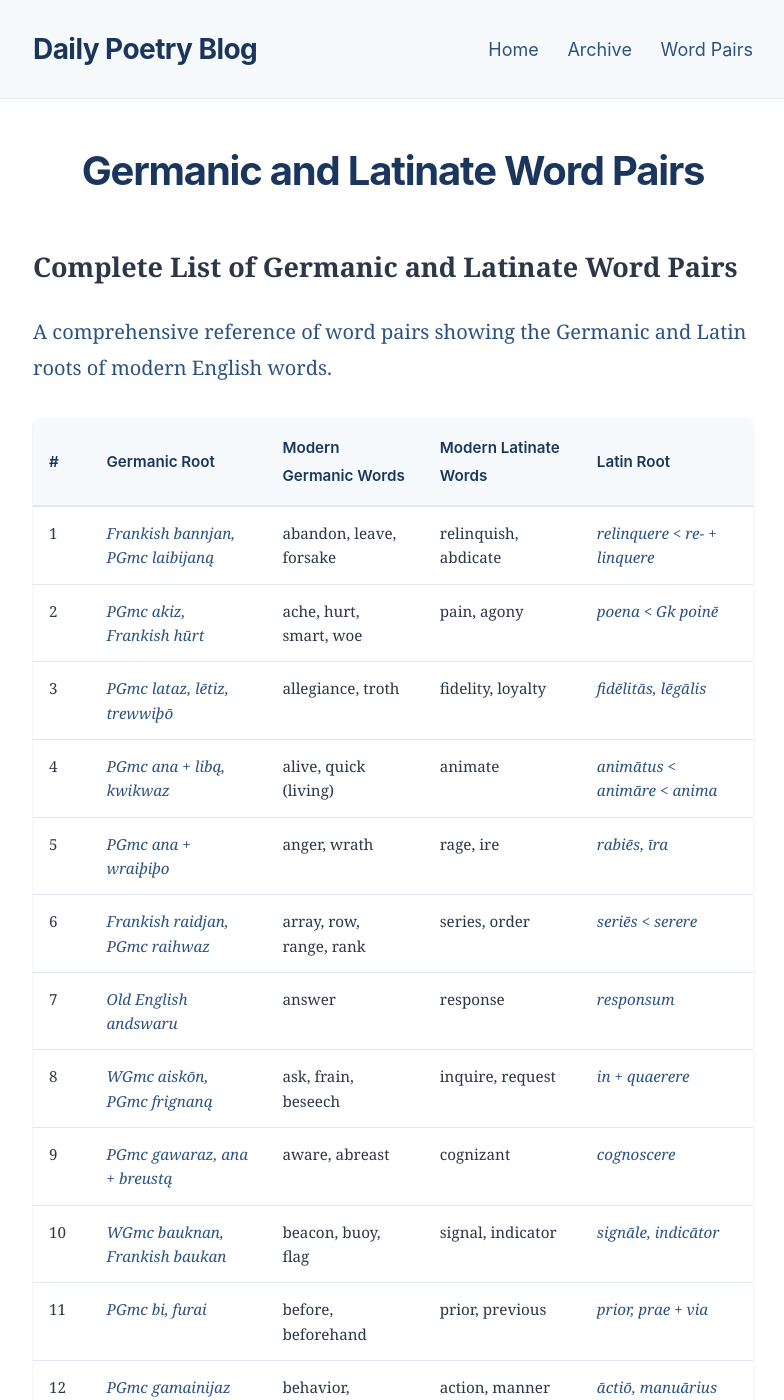
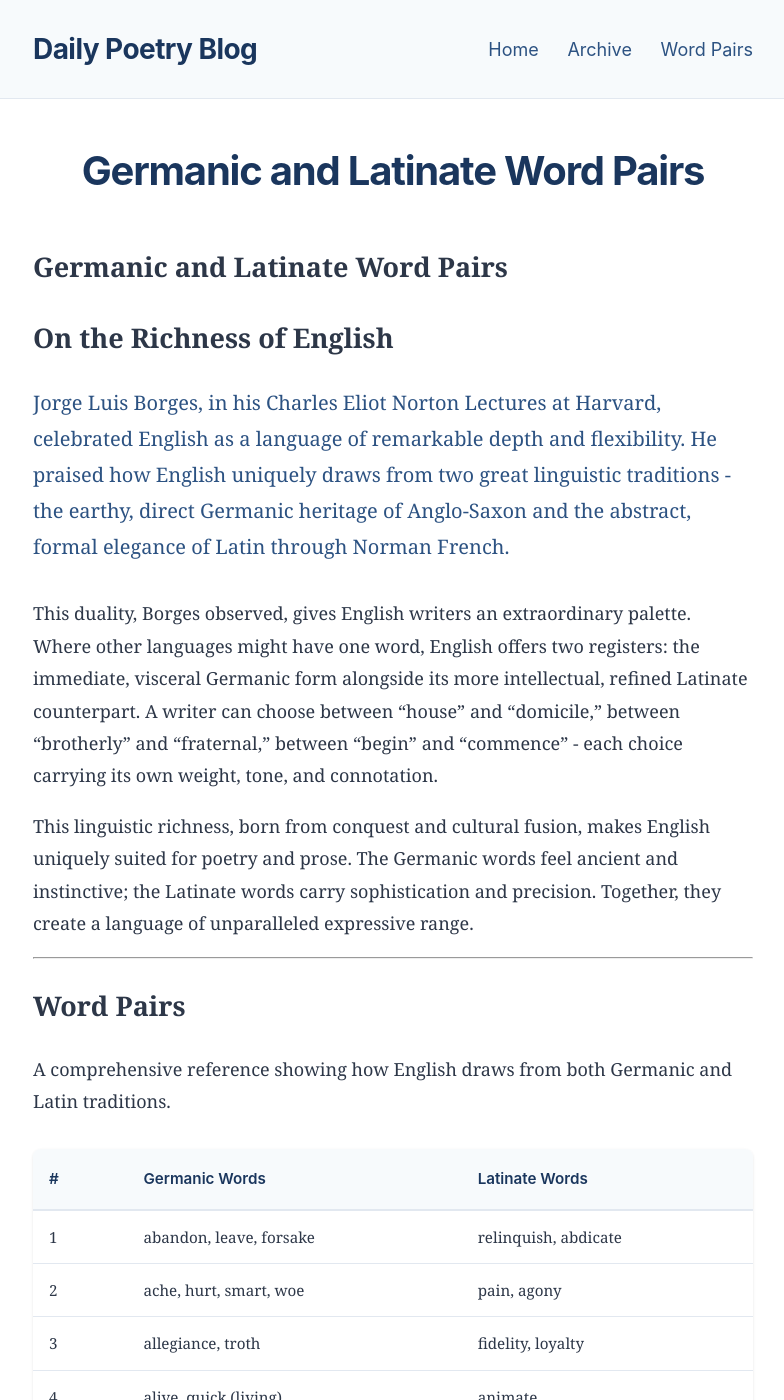
Before and after one commit to VishakBharadwaj94/poetry-service, a Jekyll site: the page built from word-pairs.md, in a window 1280 px wide and 1400 px high. Shown: the whole window, without its empty margins (247-1031 px from the left). Built offline with Jekyll 4.4.1, drawn with Linux system fonts in a browser that asks for light colours; some of the changed text lies outside the part shown.

Commit message:
Fix farewell post date and update word-pairs with Borges intro
- Change farewell post date from Dec 17 to Dec 16 (today) so Jekyll publishes it
- Add Borges quote about English's Germanic/Latinate richness
- Simplify word-pairs table by removing etymology columns
- Keep clean 3-column format: number, Germanic words, Latinate words

```diff
--- a/word-pairs.md
+++ b/word-pairs.md
@@ -4,192 +4,204 @@ title: Germanic and Latinate Word Pairs
 permalink: /word-pairs/
 ---
 
-# Complete List of Germanic and Latinate Word Pairs
+# Germanic and Latinate Word Pairs
 
-A comprehensive reference of word pairs showing the Germanic and Latin roots of modern English words.
+## On the Richness of English
 
-| # | Germanic Root | Modern Germanic Words | Modern Latinate Words | Latin Root |
-|---|--------------|----------------------|---------------------|------------|
-| 1 | *Frankish bannjan, PGmc laibijaną* | abandon, leave, forsake | relinquish, abdicate | *relinquere < re- + linquere* |
-| 2 | *PGmc akiz, Frankish hūrt* | ache, hurt, smart, woe | pain, agony | *poena < Gk poinē* |
-| 3 | *PGmc lataz, lētiz, trewwiþō* | allegiance, troth | fidelity, loyalty | *fidēlitās, lēgālis* |
-| 4 | *PGmc ana + libą, kwikwaz* | alive, quick (living) | animate | *animātus < animāre < anima* |
-| 5 | *PGmc ana + wraiþiþo* | anger, wrath | rage, ire | *rabiēs, īra* |
-| 6 | *Frankish raidjan, PGmc raihwaz* | array, row, range, rank | series, order | *seriēs < serere* |
-| 7 | *Old English andswaru* | answer | response | *responsum* |
-| 8 | *WGmc aiskōn, PGmc frignaną* | ask, frain, beseech | inquire, request | *in + quaerere* |
-| 9 | *PGmc gawaraz, ana + breustą* | aware, abreast | cognizant | *cognoscere* |
-| 10 | *WGmc bauknan, Frankish baukan* | beacon, buoy, flag | signal, indicator | *signāle, indicātor* |
-| 11 | *PGmc bi, furai* | before, beforehand | prior, previous | *prior, prae + via* |
-| 12 | *PGmc gamainijaz* | behavior, bearing | action, manner | *āctiō, manuārius* |
-| 13 | *PGmc bi + haitaną* | behest, bidding | command, order | *commandāre, ordō* |
-| 14 | *PGmc bī + hōfą* | behoof, gain | advantage, benefit | *abantaticum, benefactum* |
-| 15 | *WGmc bī + ginnan* | begin, start | commence | *com + initiāre* |
-| 16 | *PGmc galaubją* | belief, truth | creed | *crēdere* |
-| 17 | *PGmc bilībaną* | belive, belave, stay | remain | *re + manere* |
-| 18 | *PGmc balgiz* | belly, midriff | abdomen | *abdomen* |
-| 19 | *PGmc gaburþiz + dagaz* | birthday | anniversary | *anniversāria* |
-| 20 | *PGmc blīwą* | blee, hue | colour | *color* |
-| 21 | *PGmc blōmô* | bloom, blossom | flower | *flor-* |
-| 22 | *PGmc budagą* | body, frame | corpus, corpse | *corpus* |
-| 23 | *PGmc brōþar* | brotherly | fraternal | *frāternus* |
-| 24 | *Old English budda* | bug, beetle | insect | *insectum* |
-| 25 | *Old English byldan* | build, rear, raise | construct | *cōnstruere* |
-| 26 | *Old English bysig + nisse* | business, undertaking | affair, enterprise | *ad + facere* |
-| 27 | *PGmc bugjaną* | buy, cop | purchase | *pro + captiare* |
-| 28 | *WGmc kalbam* | calf | veal | *vitellus* |
-| 29 | *PGmc kallōjaną* | calling, job | career, profession | *carrāria* |
-| 30 | *PGmc kattuz* | cat | felid, feline | *fēlis* |
-| 31 | *Frankish gram* | chagrin, dismay | displeasure | *dis + placēre* |
-| 32 | *PGmc skihaną* | chic, trendy | elegant, fashionable | *ēlegāns* |
-| 33 | *PGmc kelþaz* | child, bairn | infant | *īnfāns* |
-| 34 | *PGmc keusaną* | choose, pick | opt, select | *optare* |
-| 35 | *PGmc karzjaną* | chore | task | *tasca* |
-| 36 | *PGmc kaldaz* | cold, chilly | frigid | *frigidus* |
-| 37 | *PGmc kwemaną* | come, land | arrive | *ad + ripa* |
-| 38 | *PGmc kūz* | cow, bull | beef | *bōs/bovis* |
-| 39 | *PGmc dagaz + likaz* | daily | diurnal | *diurnalis* |
-| 40 | *PGmc daudaz + likaz* | deadly, baneful | mortal, fatal | *mortālis* |
-| 41 | *PGmc dōmjaną* | deem, regard | judge, consider | *iūdicāre* |
-| 42 | *PGmc deuzą* | deer, hart | venison | *venātiō* |
-| 43 | *PGmc gamainijaz* | demean, belittle | debase, degrade | *dēgradāre* |
-| 44 | *PGmc dōną* | do, perform | execute | *execūtāre* |
-| 45 | *Old English docga* | dog, hound | canid, canine | *canis* |
-| 46 | *PGmc drunkiz* | drink, swill | imbibe | *imbibere* |
-| 47 | *PGmc dūbǭ* | dove | pigeon | *pibionem* |
-| 48 | *PGmc ernustuz* | earnest, grim | serious | *sēriōsus* |
-| 49 | *PGmc dritō* | earth, dirt | terrain | *terra* |
-| 50 | *PGmc austrōnijaz* | eastern | oriental | *orīri* |
-| 51 | *PGmc etaną* | eat, feed | dine, consume | *diseieunare* |
-| 52 | *PGmc aldiz* | eld, lifetime | age | *aevitās* |
-| 53 | *PGmc andijōną* | end, fulfill | finish | *fīnīre* |
-| 54 | *PGmc ebnaz* | even, flat | level, planar | *lībellum* |
-| 55 | *PGmc faraną* | fare, trek | travel, journey | *trepaliāre* |
-| 56 | *PGmc fastuz* | fast, quick | rapid | *rapidus* |
-| 57 | *PGmc fadar + likaz* | fatherly | paternal | *paternus* |
-| 58 | *WGmc fōlijan* | feeling, awareness | sentiment | *sensus* |
-| 59 | *PGmc fullijaą* | fill up | replenish | *re + plēnus* |
-| 60 | *PGmc furistaz* | first, foremost | primary | *prīmus* |
-| 61 | *PGmc floþuz* | flood, overwhelm | inundate | *inundāre* |
-| 62 | *PGmc faihaz* | foe, fiend | enemy | *in + amīcus* |
-| 63 | *PGmc fulgiją* | follow | ensue | *in + sequi* |
-| 64 | *PGmc formo* | former, erstwhile | previous | *praevius* |
-| 65 | *PGmc fur-biudan* | forbid, ban | prohibit | *prohibēre* |
-| 66 | *PGmc fura + kasta* | forecast | projection | *prōjectiō* |
-| 67 | *PGmc fura + taljanan* | foretell, soothsay | predict | *praedīcere* |
-| 68 | *PGmc frijaz* | freedom | liberty | *lībertās* |
-| 69 | *PGmc frijond + likaz* | friendly, kindly | amicable | *amīcus* |
-| 70 | *Frankish gardo* | garden, yard | court | *co + hortus* |
-| 71 | *PGmc gadurojan* | gather, forgather | assemble | *ad + simul* |
-| 72 | *PGmc giftiz* | gift, handsel | present | *prae + essere* |
-| 73 | *PGmc geban* | give, afford | provide | *pro + vidēre* |
-| 74 | *PGmc glaþaz* | gladness, bliss | joy | *gaudium* |
-| 75 | *PGmc guþan* | god, goddess | deity | *deus* |
-| 76 | *PGmc gōdaz* | good, well | beneficial | *beneficium* |
-| 77 | *WGmc gēnan* | go on | proceed | *pro + cedere* |
-| 78 | *WGmc grōnja* | green | verdant | *viridis* |
-| 79 | *PGmc getiskanan* | guess, fathom | estimate | *aestimare* |
-| 80 | *PGmc harjaz + berg* | harbour, haven | port | *portus* |
-| 81 | *PGmc harþuz + skapiz* | hardship | difficulty | *difficultās* |
-| 82 | *PGmc hatojanan* | hate, loathe | detest | *de + testari* |
-| 83 | *PGmc hauhiþa* | height | altitude | *altitūdō* |
-| 84 | *PGmc helpan* | help, aid | assist | *assistere* |
-| 85 | *WGmc hannja* | hen | pullet | *pullus* |
-| 86 | *PGmc harjaz* | here, ferd | army | *armāta* |
-| 87 | *PGmc hulnis* | hill, mound | mount | *mōns* |
-| 88 | *PGmc hailagaz + dagaz* | holiday | vacation | *vacātiō* |
-| 89 | *PGmc hailagaz* | holy, hallowed | sacred | *sacrāre* |
-| 90 | *PGmc aujo + landom* | island | isle | *insula* |
-| 91 | *PGmc hūsą* | house | domicile | *domus* |
-| 92 | *WGmc jukkjan* | itch, irk | irritate | *irritāre* |
-| 93 | *PGmc gakundiz* | kind, ilk | type | *typus* |
-| 94 | *PGmc knoean* | know, wit | recognize | *re + cognoscere* |
-| 95 | *PGmc lataz* | late, delayed | tardy | *tardus* |
-| 96 | *PGmc lagan* | lawful, right | legal | *lēgālis* |
-| 97 | *PGmc laiþjan* | leader, king | chief | *caput* |
-| 98 | *PGmc langiþo* | length | longitude | *longitūdō* |
-| 99 | *PGmc legjan* | lie, rest | repose | *re + pausa* |
-| 100 | *PGmc lubo* | loving, fond | amorous | *amōrōsus* |
-| 101 | *PGmc managaz* | many, manifold | multiple | *multi + plūs* |
-| 102 | *PGmc makon* | match, fit | correspond | *con + respondēre* |
-| 103 | *WGmc mainijan* | mean, betoken | intend | *intendere* |
-| 104 | *PGmc motijan* | meet, hit | encounter | *incontrāre* |
-| 105 | *PGmc medjaz + dagaz* | midday | noon | *nona* |
-| 106 | *Old Norse mistaka* | mistake, blunder | error | *error* |
-| 107 | *PGmc mōdar + likaz* | motherly | maternal | *māternus* |
-| 108 | *PGmc nēhwaz* | nigh, near | close | *clausus* |
-| 109 | *PGmc neujaz* | new, fresh | novel | *novus* |
-| 110 | *PGmc naht + likaz* | nightly | nocturnal | *nocturnus* |
-| 111 | *PGmc nurþrōnijaz* | northern | septentrional | *septentriōnēs* |
-| 112 | *PGmc alda* | old, stale | ancient | *anteanus* |
-| 113 | *PGmc anþaraz* | other, else | different | *differre* |
-| 114 | *PGmc ufnaz* | oven, hearth | kiln | *culina* |
-| 115 | *PGmc raidō* | road, way | route | *rupta* |
-| 116 | *PGmc rutjan* | rot, defile | putrefy | *putrefacere* |
-| 117 | *PGmc sehwan* | see, ken | perceive | *per + capere* |
-| 118 | *Old Norse sœma* | seem, look | appear | *apparere* |
-| 119 | *PGmc seuþanan* | seethe, bubble | boil | *bullīre* |
-| 120 | *PGmc selbaz + haiduz* | selfhood | identity | *identitās* |
-| 121 | *PGmc selbaz + samaz* | selfsame | identical | *identicus* |
-| 122 | *PGmc saljanan* | sell, trade | vend | *vendere* |
-| 123 | *PGmc skapjanan* | shape, build | form | *forma* |
-| 124 | *WGmc skæpa* | sheep, lamb | mutton | *multō* |
-| 125 | *PGmc skoppan* | shop | store | *instaurare* |
-| 126 | *WGmc skuttjan* | shut | close | *clausus* |
-| 127 | *PGmc skeuh(w)az* | shy | timid | *timidus* |
-| 128 | *PGmc sehwiþō* | sight, seeing | vision | *vidēre* |
-| 129 | *PGmc skaljo* | skill, craft | art | *ars* |
-| 130 | *PGmc slǣpanþiaz* | sleeping | dormant | *dormiēns* |
-| 131 | *PGmc smæl* | small, little | minute | *min* |
-| 132 | *PGmc sunþrōnijaz* | southern | austral | *austrālis* |
-| 133 | *PGmc spraikō* | speak, say | declare | *dēclārāre* |
-| 134 | *PGmc spediz* | speed, haste | velocity | *vēlōcitās* |
-| 135 | *PGmc springan* | spring | vernal | *vernālis* |
-| 136 | *PGmc staigō* | stair, step | grade | *gradus* |
-| 137 | *PGmc standaną* | stand | station | *statiō* |
-| 138 | *PGmc stangō* | sting, prick | stimulate | *stimulāre* |
-| 139 | *PGmc strekkanan* | stretch, strain | extend | *extendere* |
-| 140 | *PGmc starkuz* | strong, stark | robust | *rōbustus* |
-| 141 | *PGmc þankaz* | thank | gratitude | *grātitūdō* |
-| 142 | *PGmc þat* | that, the | the | *ille* |
-| 143 | *PGmc þar* | there | thither | *ibi* |
-| 144 | *PGmc þikkuz* | thick, stout | dense | *dēnsus* |
-| 145 | *PGmc þreuttōną* | tire, weary | fatigue | *fatīgāre* |
-| 146 | *PGmc tō* | to, towards | versus | *versus* |
-| 147 | *Old English tunge* | tongue, speech | language | *lingua* |
-| 148 | *PGmc tōþs* | tooth, tusk | dental | *dēns* |
-| 149 | *PGmc tawwō* | tool, device | instrument | *īnstrūmentum* |
-| 150 | *PGmc trewwaz* | true, trusty | veracious | *vērāx* |
-| 151 | *PGmc twai* | two, tway | dual | *duālis* |
-| 152 | *PGmc under* | under, beneath | sub-, infra- | *sub, īnfrā* |
-| 153 | *PGmc unniz* | unrest, strife | discord | *discordia* |
-| 154 | *PGmc upp* | up, upward | superior | *superior* |
-| 155 | *WGmc wadaną* | wade, ford | traverse | *trānsvertere* |
-| 156 | *PGmc wagō* | wag, wave | oscillate | *oscillāre* |
-| 157 | *PGmc walgaz* | wall, rampart | mural | *mūrālis* |
-| 158 | *PGmc wandrōną* | wander, stray | deviate | *dēviāre* |
-| 159 | *PGmc wantōną* | want, lack | require | *requīrere* |
-| 160 | *PGmc werrą* | war, strife | bellicose | *bellicōsus* |
-| 161 | *PGmc waskaną* | wash, lave | ablute | *abluere* |
-| 162 | *PGmc watōr* | water, mere | aqueous | *aqua* |
-| 163 | *PGmc wegaz* | way, path | via | *via* |
-| 164 | *PGmc wlitiz* | wealth, weal | prosperity | *prōsperitās* |
-| 165 | *PGmc werþaz* | worth, value | merit | *meritum* |
-| 166 | *PGmc westrōnijaz* | western | occidental | *occidēns* |
-| 167 | *PGmc hwat* | what, which | query | *quaerere* |
-| 168 | *PGmc hwar* | where | location | *locātiō* |
-| 169 | *PGmc hwīlō* | while, time | duration | *dūrātiō* |
-| 170 | *PGmc hwītaz* | white | albescent | *albēscēns* |
-| 171 | *PGmc hwaz* | who | person | *persōna* |
-| 172 | *PGmc hwī* | why | reason | *ratiō* |
-| 173 | *PGmc wīdaz* | wide, broad | ample | *amplus* |
-| 174 | *PGmc wiljaną* | will, wish | volition | *volitiō* |
-| 175 | *PGmc windaz* | wind, breeze | ventilation | *ventilātiō* |
-| 176 | *PGmc wīsaz* | wise, sage | sapient | *sapiēns* |
-| 177 | *PGmc witjaną* | wit, know | cognition | *cognitiō* |
-| 178 | *PGmc wurdiz* | word, term | vocable | *vocābulum* |
-| 179 | *PGmc wurkijaną* | work, toil | labor | *labor* |
-| 180 | *PGmc wrītanan* | write, scribe | compose | *compōnere* |
-| 181 | *PGmc jērą* | year | annual | *annuālis* |
-| 182 | *PGmc gistradagaz* | yesterday | prior day | *prior diēs* |
-| 183 | *PGmc jungaz* | young, youthful | juvenile | *iuvenīlis* |
+Jorge Luis Borges, in his Charles Eliot Norton Lectures at Harvard, celebrated English as a language of remarkable depth and flexibility. He praised how English uniquely draws from two great linguistic traditions - the earthy, direct Germanic heritage of Anglo-Saxon and the abstract, formal elegance of Latin through Norman French.
+
+This duality, Borges observed, gives English writers an extraordinary palette. Where other languages might have one word, English offers two registers: the immediate, visceral Germanic form alongside its more intellectual, refined Latinate counterpart. A writer can choose between "house" and "domicile," between "brotherly" and "fraternal," between "begin" and "commence" - each choice carrying its own weight, tone, and connotation.
+
+This linguistic richness, born from conquest and cultural fusion, makes English uniquely suited for poetry and prose. The Germanic words feel ancient and instinctive; the Latinate words carry sophistication and precision. Together, they create a language of unparalleled expressive range.
+
+---
+
+## Word Pairs
+
+A comprehensive reference showing how English draws from both Germanic and Latin traditions.
+
+| # | Germanic Words | Latinate Words |
+|---|----------------------|---------------------|
+| 1 | abandon, leave, forsake | relinquish, abdicate |
+| 2 | ache, hurt, smart, woe | pain, agony |
+| 3 | allegiance, troth | fidelity, loyalty |
+| 4 | alive, quick (living) | animate |
+| 5 | anger, wrath | rage, ire |
+| 6 | array, row, range, rank | series, order |
+| 7 | answer | response |
+| 8 | ask, frain, beseech | inquire, request |
+| 9 | aware, abreast | cognizant |
+| 10 | beacon, buoy, flag | signal, indicator |
+| 11 | before, beforehand | prior, previous |
+| 12 | behavior, bearing | action, manner |
+| 13 | behest, bidding | command, order |
+| 14 | behoof, gain | advantage, benefit |
+| 15 | begin, start | commence |
+| 16 | belief, truth | creed |
+| 17 | belive, belave, stay | remain |
+| 18 | belly, midriff | abdomen |
+| 19 | birthday | anniversary |
+| 20 | blee, hue | colour |
+| 21 | bloom, blossom | flower |
+| 22 | body, frame | corpus, corpse |
+| 23 | brotherly | fraternal |
+| 24 | bug, beetle | insect |
+| 25 | build, rear, raise | construct |
+| 26 | business, undertaking | affair, enterprise |
+| 27 | buy, cop | purchase |
+| 28 | calf | veal |
+| 29 | calling, job | career, profession |
+| 30 | cat | felid, feline |
+| 31 | chagrin, dismay | displeasure |
+| 32 | chic, trendy | elegant, fashionable |
+| 33 | child, bairn | infant |
+| 34 | choose, pick | opt, select |
+| 35 | chore | task |
+| 36 | cold, chilly | frigid |
+| 37 | come, land | arrive |
+| 38 | cow, bull | beef |
+| 39 | daily | diurnal |
+| 40 | deadly, baneful | mortal, fatal |
+| 41 | deem, regard | judge, consider |
+| 42 | deer, hart | venison |
+| 43 | demean, belittle | debase, degrade |
+| 44 | do, perform | execute |
+| 45 | dog, hound | canid, canine |
+| 46 | drink, swill | imbibe |
+| 47 | dove | pigeon |
+| 48 | earnest, grim | serious |
+| 49 | earth, dirt | terrain |
+| 50 | eastern | oriental |
+| 51 | eat, feed | dine, consume |
+| 52 | eld, lifetime | age |
+| 53 | end, fulfill | finish |
+| 54 | even, flat | level, planar |
+| 55 | fare, trek | travel, journey |
+| 56 | fast, quick | rapid |
+| 57 | fatherly | paternal |
+| 58 | feeling, awareness | sentiment |
+| 59 | fill up | replenish |
+| 60 | first, foremost | primary |
+| 61 | flood, overwhelm | inundate |
+| 62 | foe, fiend | enemy |
+| 63 | follow | ensue |
+| 64 | former, erstwhile | previous |
+| 65 | forbid, ban | prohibit |
+| 66 | forecast | projection |
+| 67 | foretell, soothsay | predict |
+| 68 | freedom | liberty |
+| 69 | friendly, kindly | amicable |
+| 70 | garden, yard | court |
+| 71 | gather, forgather | assemble |
+| 72 | gift, handsel | present |
+| 73 | give, afford | provide |
+| 74 | gladness, bliss | joy |
+| 75 | god, goddess | deity |
+| 76 | good, well | beneficial |
+| 77 | go on | proceed |
+| 78 | green | verdant |
+| 79 | guess, fathom | estimate |
+| 80 | harbour, haven | port |
+| 81 | hardship | difficulty |
+| 82 | hate, loathe | detest |
+| 83 | height | altitude |
+| 84 | help, aid | assist |
+| 85 | hen | pullet |
+| 86 | here, ferd | army |
+| 87 | hill, mound | mount |
+| 88 | holiday | vacation |
+| 89 | holy, hallowed | sacred |
+| 90 | island | isle |
+| 91 | house | domicile |
+| 92 | itch, irk | irritate |
+| 93 | kind, ilk | type |
+| 94 | know, wit | recognize |
+| 95 | late, delayed | tardy |
+| 96 | lawful, right | legal |
+| 97 | leader, king | chief |
+| 98 | length | longitude |
+| 99 | lie, rest | repose |
+| 100 | loving, fond | amorous |
+| 101 | many, manifold | multiple |
+| 102 | match, fit | correspond |
+| 103 | mean, betoken | intend |
+| 104 | meet, hit | encounter |
+| 105 | midday | noon |
+| 106 | mistake, blunder | error |
+| 107 | motherly | maternal |
+| 108 | nigh, near | close |
+| 109 | new, fresh | novel |
+| 110 | nightly | nocturnal |
+| 111 | northern | septentrional |
+| 112 | old, stale | ancient |
+| 113 | other, else | different |
+| 114 | oven, hearth | kiln |
+| 115 | road, way | route |
+| 116 | rot, defile | putrefy |
+| 117 | see, ken | perceive |
+| 118 | seem, look | appear |
+| 119 | seethe, bubble | boil |
+| 120 | selfhood | identity |
+| 121 | selfsame | identical |
+| 122 | sell, trade | vend |
+| 123 | shape, build | form |
+| 124 | sheep, lamb | mutton |
+| 125 | shop | store |
+| 126 | shut | close |
+| 127 | shy | timid |
+| 128 | sight, seeing | vision |
+| 129 | skill, craft | art |
+| 130 | sleeping | dormant |
+| 131 | small, little | minute |
+| 132 | southern | austral |
+| 133 | speak, say | declare |
+| 134 | speed, haste | velocity |
+| 135 | spring | vernal |
+| 136 | stair, step | grade |
+| 137 | stand | station |
+| 138 | sting, prick | stimulate |
+| 139 | stretch, strain | extend |
+| 140 | strong, stark | robust |
+| 141 | thank | gratitude |
+| 142 | that, the | the |
+| 143 | there | thither |
+| 144 | thick, stout | dense |
+| 145 | tire, weary | fatigue |
+| 146 | to, towards | versus |
+| 147 | tongue, speech | language |
+| 148 | tooth, tusk | dental |
+| 149 | tool, device | instrument |
+| 150 | true, trusty | veracious |
+| 151 | two, tway | dual |
+| 152 | under, beneath | sub-, infra- |
+| 153 | unrest, strife | discord |
+| 154 | up, upward | superior |
+| 155 | wade, ford | traverse |
+| 156 | wag, wave | oscillate |
+| 157 | wall, rampart | mural |
+| 158 | wander, stray | deviate |
+| 159 | want, lack | require |
+| 160 | war, strife | bellicose |
+| 161 | wash, lave | ablute |
+| 162 | water, mere | aqueous |
+| 163 | way, path | via |
+| 164 | wealth, weal | prosperity |
+| 165 | worth, value | merit |
+| 166 | western | occidental |
+| 167 | what, which | query |
+| 168 | where | location |
+| 169 | while, time | duration |
+| 170 | white | albescent |
+| 171 | who | person |
+| 172 | why | reason |
+| 173 | wide, broad | ample |
+| 174 | will, wish | volition |
+| 175 | wind, breeze | ventilation |
+| 176 | wise, sage | sapient |
+| 177 | wit, know | cognition |
+| 178 | word, term | vocable |
+| 179 | work, toil | labor |
+| 180 | write, scribe | compose |
+| 181 | year | annual |
+| 182 | yesterday | prior day |
+| 183 | young, youthful | juvenile |
```
Also changed, not shown: _posts/2025-12-16-final-farewell.md (renamed from _posts/2025-12-17-final-farewell.md, +1 -1 lines).
